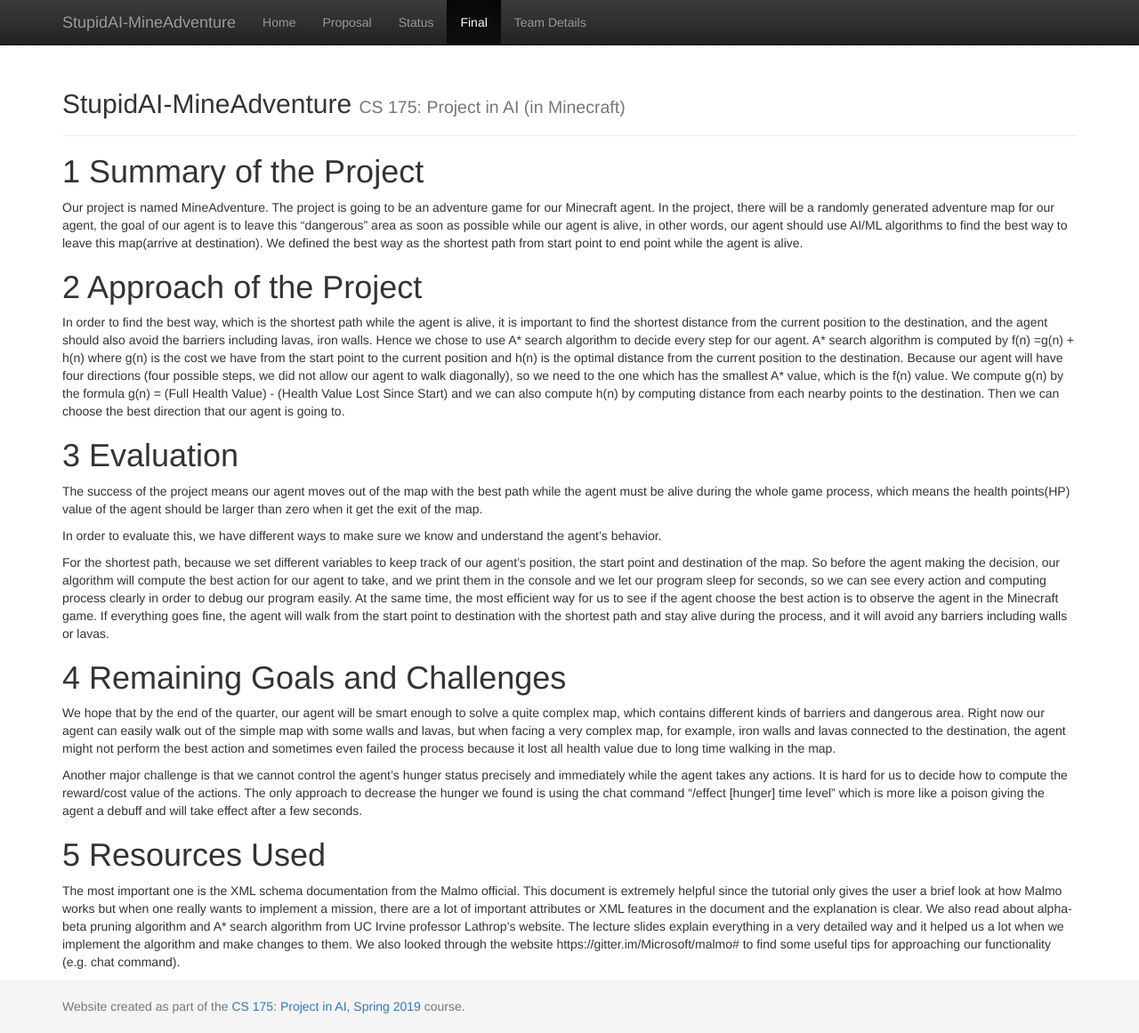
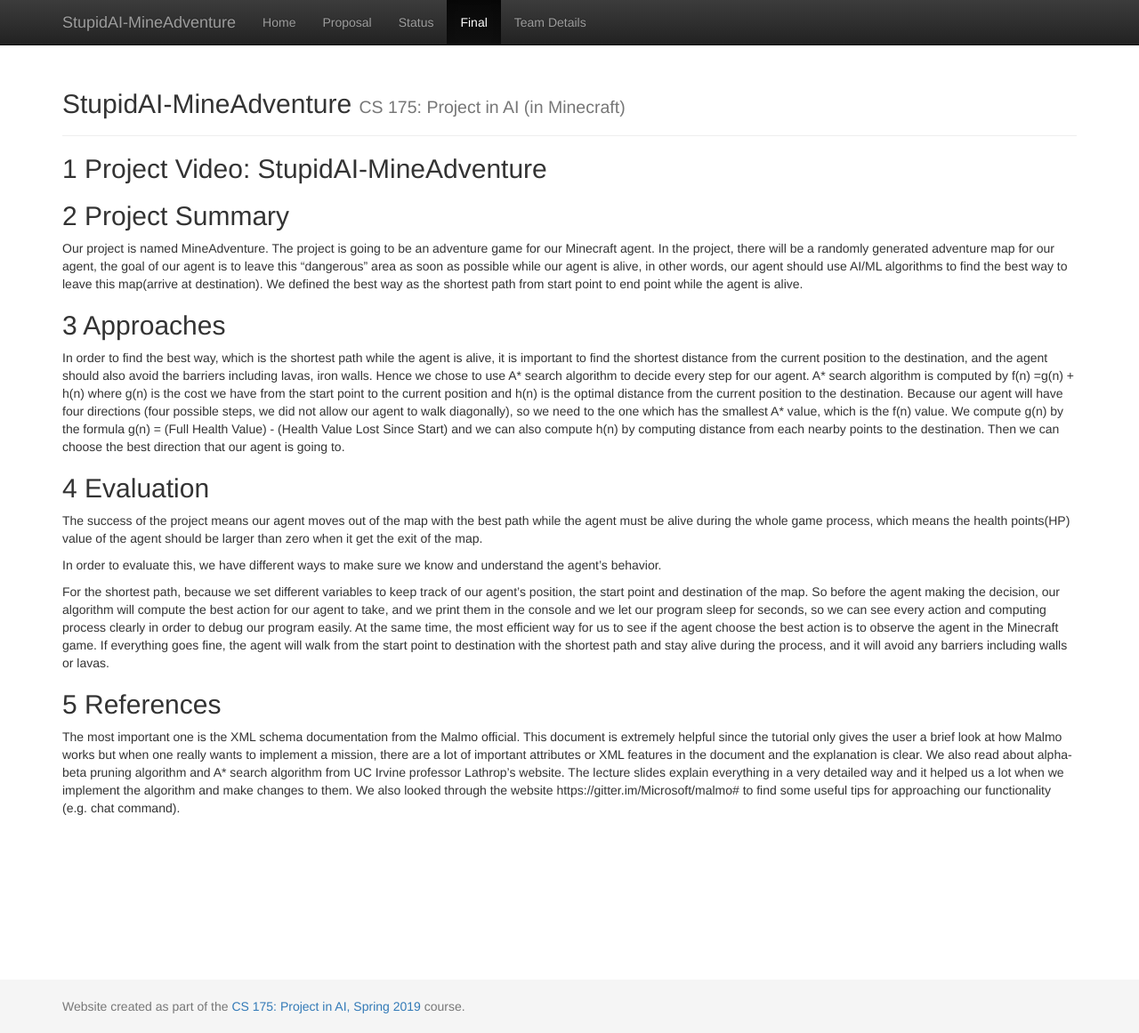
Before and after one commit to YizhuoWu/StupidAI-MineAdventure, a Jekyll site: the page built from docs/final.md, in a window 1280 px wide and 1161 px high. Shown: the whole window at 89% size. Built offline with Jekyll 4.4.1, drawn with Linux system fonts in a browser that asks for light colours.

Commit message:
Update final.md

```diff
--- a/docs/final.md
+++ b/docs/final.md
@@ -2,14 +2,16 @@
 layout: default
 title: Final Report
 ---
+## 1 Project Video: StupidAI-MineAdventure
 
-# 1 Summary of the Project
+
+## 2 Project Summary
 
 Our project is named MineAdventure. The project is going to be an adventure game for our Minecraft agent. In the project, there will be a randomly generated adventure map
 for our agent, the goal of our agent is to leave this “dangerous” area as soon as possible while our agent is alive, in other words, our agent should use AI/ML algorithms
 to find the best way to leave this map(arrive at destination). We defined the best way as the shortest path from start point to end point while the agent is alive.
 
-# 2 Approach of the Project
+## 3 Approaches
 
 In order to find the best way, which is the shortest path while the agent is alive, it is important to find the shortest distance from the current position to the destination, and
 the agent should also avoid the barriers including lavas, iron walls. Hence we chose to use A* search algorithm to decide every step for our agent. A* search algorithm is
@@ -31,18 +33,7 @@
 Minecraft game. If everything goes fine, the agent will walk from the start point to destination with the shortest path and stay alive during the process, and it will avoid any barriers
 including walls or lavas.
 
-
-# 4 Remaining Goals and Challenges
-
-We hope that by the end of the quarter, our agent will be smart enough to solve a quite complex map, which contains different kinds of barriers and dangerous area. Right now our agent
-can easily walk out of the simple map with some walls and lavas, but when facing a very complex map, for example, iron walls and lavas connected to the destination, the agent
-might not perform the best action and sometimes even failed the process because it lost all health value due to long time walking in the map.
-
-Another major challenge is that we cannot control the agent’s hunger status precisely and immediately while the agent takes any actions. It is hard for us to decide how to compute
-the reward/cost value of the actions. The only approach to decrease the hunger we found is using the chat command “/effect [hunger] time level” which is more like a poison giving
-the agent a debuff and will take effect after a few seconds.
-
-# 5 Resources Used
+## 5 References
 The most important one is the XML schema documentation from the Malmo official. This document is extremely helpful since the tutorial only gives the user a brief look at how
 Malmo works but when one really wants to implement a mission, there are a lot of important attributes or XML features in the document and the explanation is clear.
 We also read about alpha-beta pruning algorithm and A* search algorithm from UC Irvine professor Lathrop’s website. The lecture slides explain everything in a very detailed way
```
Also changed, not shown: other parts of docs/final.md (+1 -1 lines).
